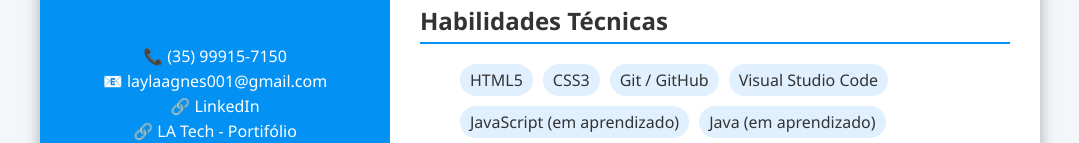
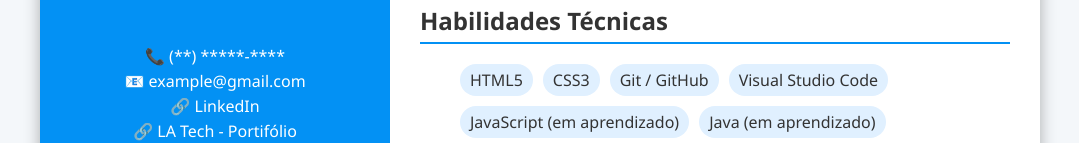
Before and after one commit to LaylAgnes/Curriculo-html, a plain HTML site: page index.html in a window 1280 px wide. Shown: the part 438-581 px from the top of the page, without its empty margins (100-1179 px from the left). Drawn offline with Linux system fonts and the light colour scheme.

Commit message:
Atualizar o index.html

```diff
--- a/index.html
+++ b/index.html
@@ -15,8 +15,8 @@
       <br>
       <h2>Contato</h2>
       <ul>
-        <li>📞 (35) 99915-7150</li>
-        <li>📧 laylaagnes001@gmail.com</li>
+        <li>📞 (**) *****-****</li>
+        <li>📧 example@gmail.com</li>
         <li>🔗 <a href="https://www.linkedin.com/in/layla-agnes">LinkedIn</a></li>
         <li>🔗 <a href="https://www.la-tech.vercel.app">LA Tech - Portifólio</a></li>
       </ul>
```
